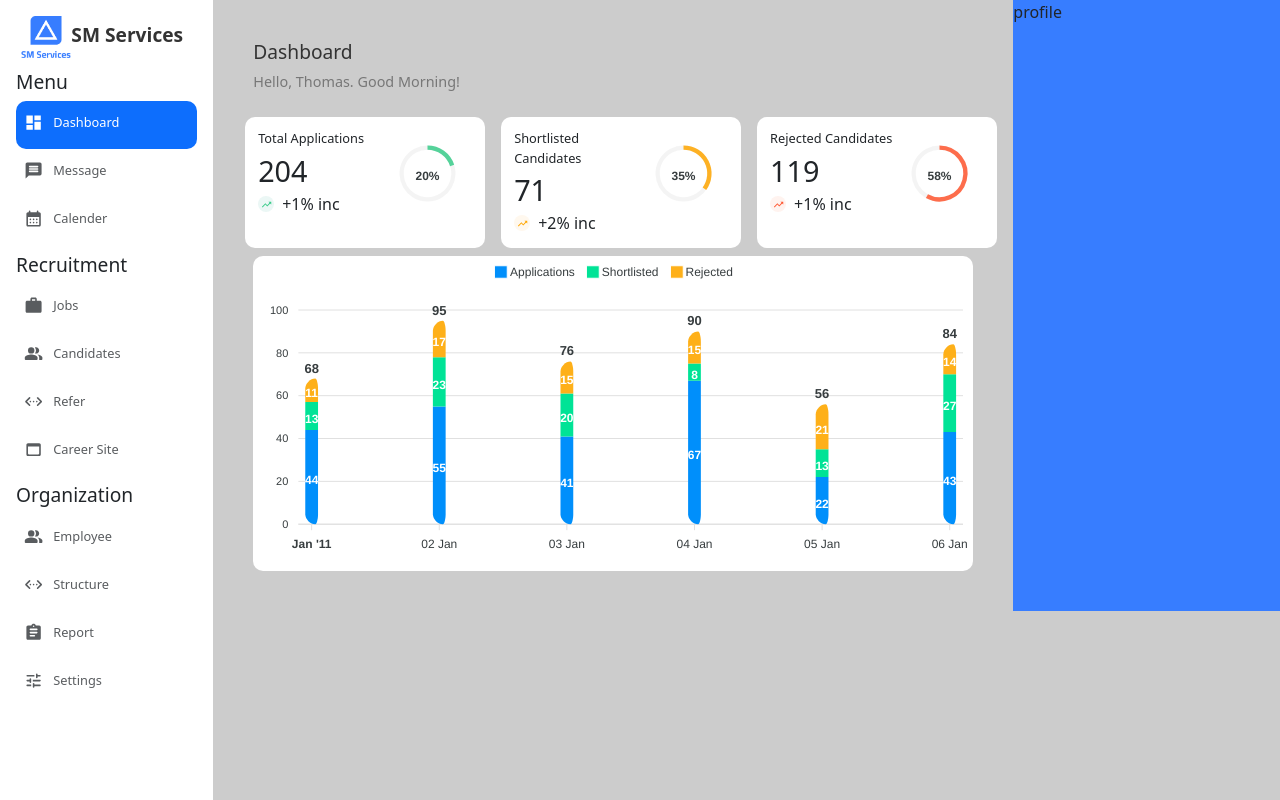
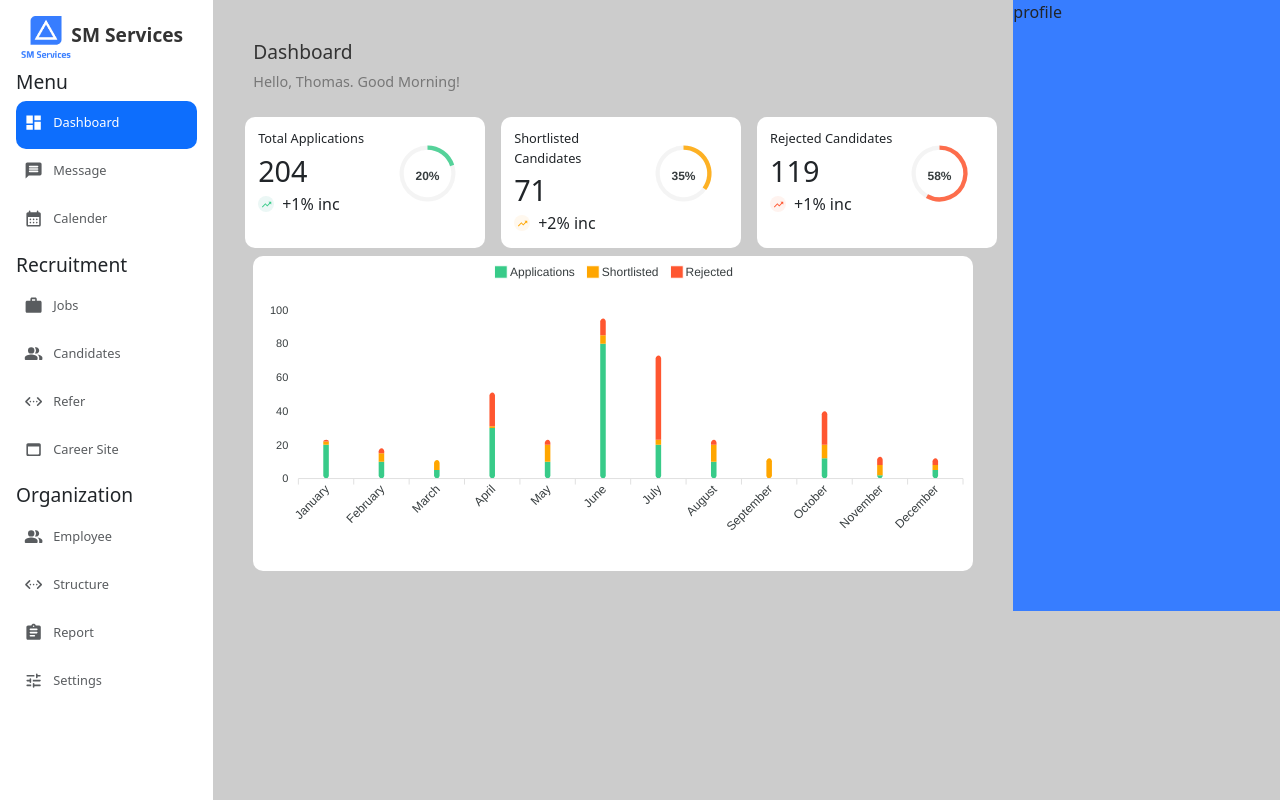
Before and after one commit to Manoj-880/Employ-managment-frontend, a React (Create React App) app: page / in a window 1280 px wide. Built offline with nearby package versions, Linux system fonts and the light colour scheme.

Commit message:
completed plotting data to dashboard stacked graph and styling

```diff
--- a/src/components/dashboardGraph.jsx
+++ b/src/components/dashboardGraph.jsx
@@ -1,20 +1,24 @@
 import React from "react";
 import ReactApexChart from "react-apexcharts";
 
-const DashboardGraph = () => {
+const DashboardGraph = (
+  {
+    applications, shortlisted, rejected
+  }
+) => {
   const graphData = {
     series: [
       {
         name: "Applications",
-        data: [44, 55, 41, 67, 22, 43],
+        data: applications,
       },
       {
         name: "Shortlisted",
-        data: [13, 23, 20, 8, 13, 27],
+        data: shortlisted,
       },
       {
         name: "Rejected",
-        data: [11, 17, 15, 15, 21, 14],
+        data: rejected,
       }
     ],
     options: {
@@ -41,32 +45,41 @@ const DashboardGraph = () => {
           },
         },
       ],
+      dataLabels:{
+        enabled: false
+      },
+      colors:['#38cb89', '#ffa600', '#ff5630'],
       plotOptions: {
         bar: {
-            columnWidth: '10%',
+          columnWidth: '10%',
           horizontal: false,
-          borderRadius: 10,
+          borderRadius: 3,
           dataLabels: {
-            total: {
-              enabled: true,
-              style: {
-                fontSize: "13px",
-                fontWeight: 900,
-              },
-            },
+            enabled:false,
           },
         },
       },
       xaxis: {
-        type: "datetime",
         categories: [
-          "01/01/2011 GMT",
-          "01/02/2011 GMT",
-          "01/03/2011 GMT",
-          "01/04/2011 GMT",
-          "01/05/2011 GMT",
-          "01/06/2011 GMT",
+          "January",
+          "February",
+          "March",
+          "April",
+          "May",
+          "June",
+          "July",
+          "August",
+          "September",
+          "October",
+          "November",
+          "December",
         ],
+        labels:{
+          format:"MMM",
+        }
+      },
+      grid:{
+        show:false,
       },
       legend: {
         position: "top",
@@ -78,7 +91,7 @@ const DashboardGraph = () => {
   };
 
   return <div className="col-12">
-    <ReactApexChart options={graphData.options} series={graphData.series} type="bar" height={300} />
+    <ReactApexChart options={graphData.options} series={graphData.series} colors={graphData.colors} type="bar" height={300} />
   </div>;
 };
 
--- a/src/components/mainpage components/dashboard.jsx
+++ b/src/components/mainpage components/dashboard.jsx
@@ -86,7 +86,7 @@ const Dashboard = () => {
 
         </div>
         <div className="dashboard-graph col-12">
-          <DashboardGraph/>
+          <DashboardGraph applications={total_applications} shortlisted={shortlisted} rejected={rejected}/>
         </div>
       </div>
       <div className="dashboard-profile col-3">profile</div>
```
